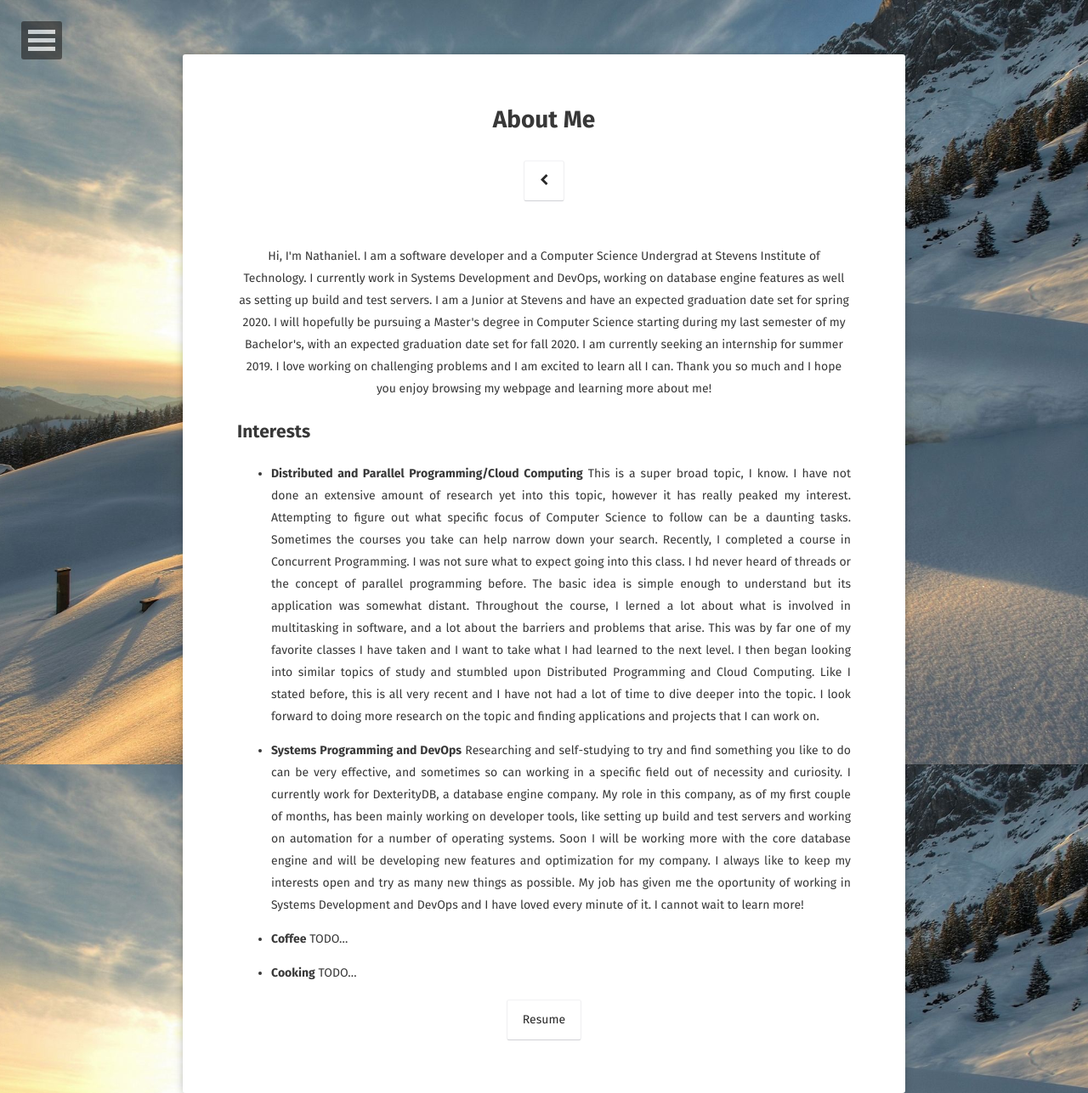
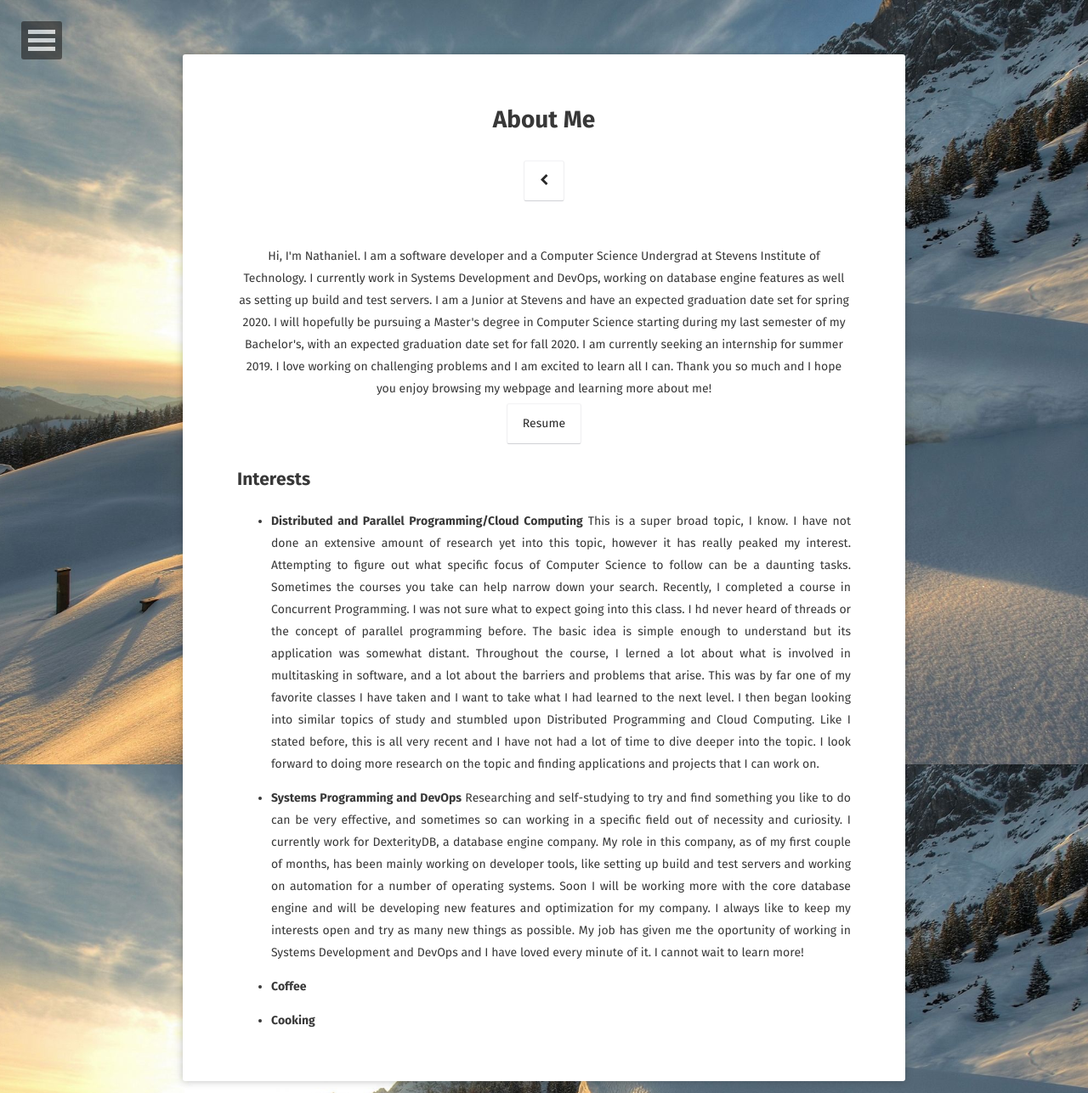
Before and after one commit to nburgdorfer/sample_website, a Jekyll site: the page built from about/index.md, in a window 1280 px wide. Shown: the whole page at 85% size. Built offline with Jekyll 4.4.1, drawn with Linux system fonts in a browser that asks for light colours; some web fonts are replaced.

Commit message:
editing about page

```diff
--- a/about/index.md
+++ b/about/index.md
@@ -8,14 +8,13 @@ comments: false
 
 <center>Hi, I'm Nathaniel. I am a software developer and a Computer Science Undergrad at Stevens Institute of Technology. I currently work in Systems Development and DevOps, working on database engine features as well as setting up build and test servers. I am a Junior at Stevens and have an expected graduation date set for spring 2020. I will hopefully be pursuing a Master's degree in Computer Science starting during my last semester of my Bachelor's, with an expected graduation date set for fall 2020. I am currently seeking an internship for summer 2019. I love working on challenging problems and I am excited to learn all I can. Thank you so much and I hope you enjoy browsing my webpage and learning more about me!</center>
 
+<center><div markdown="0"><a href="../assets/files/resume.pdf" class="btn">Resume</a></div></center>
+
 ## Interests
 * <b>Distributed and Parallel Programming/Cloud Computing</b> This is a super broad topic, I know. I have not done an extensive amount of research yet into this topic, however it has really peaked my interest. Attempting to figure out what specific focus of Computer Science to follow can be a daunting tasks. Sometimes the courses you take can help narrow down your search. Recently, I completed a course in Concurrent Programming. I was not sure what to expect going into this class. I hd never heard of threads or the concept of parallel programming before. The basic idea is simple enough to understand but its application was somewhat distant. Throughout the course, I lerned a lot about what is involved in multitasking in software, and a lot about the barriers and problems that arise. This was by far one of my favorite classes I have taken and I want to take what I had learned to the next level. I then began looking into similar topics of study and stumbled upon Distributed Programming and Cloud Computing. Like I stated before, this is all very recent and I have not had a lot of time to dive deeper into the topic. I look forward to doing more research on the topic and finding applications and projects that I can work on.
 
 * <b>Systems Programming and DevOps</b> Researching and self-studying to try and find something you like to do can be very effective, and sometimes so can working in a specific field out of necessity and curiosity. I currently work for DexterityDB, a database engine company. My role in this company, as of my first couple of months, has been mainly working on developer tools, like setting up build and test servers and working on automation for a number of operating systems. Soon I will be working more with the core database engine and will be developing new features and optimization for my company. I always like to keep my interests open and try as many new things as possible. My job has given me the oportunity of working in Systems Development and DevOps and I have loved every minute of it. I cannot wait to learn more!
 
-* <b>Coffee</b> TODO...
+* <b>Coffee</b>
 
-* <b>Cooking</b> TODO...
-
-
-<center><div markdown="0"><a href="../assets/files/resume.pdf" class="btn">Resume</a></div></center>
+* <b>Cooking</b>
```
Also changed, not shown: 1 other file.
